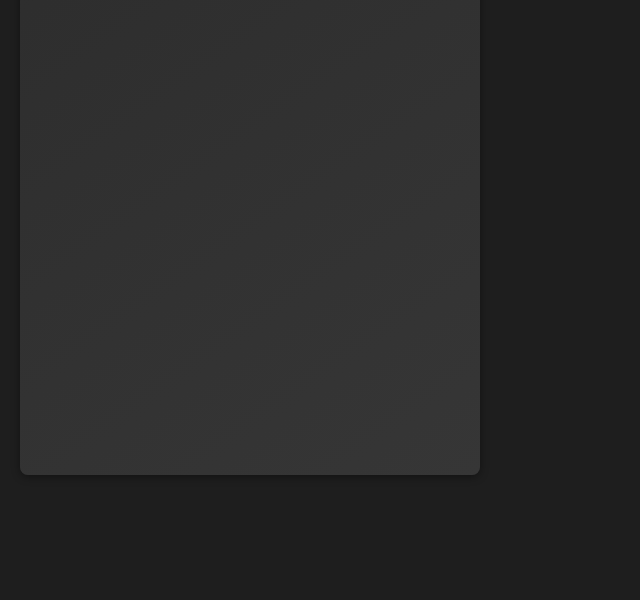
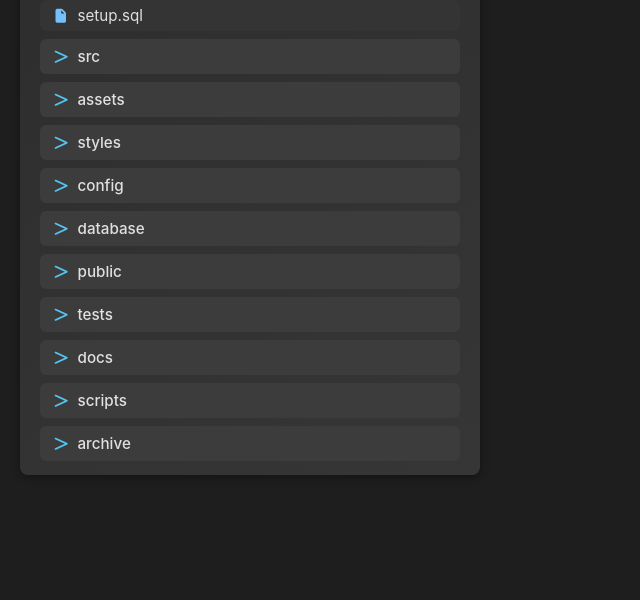
Before and after one commit to thanhvo-uparis/tree-folder, a plain HTML site: page index.html in a window 1280 px wide. Shown: the part 200-800 px from the top of the page, without its empty margins (0-640 px from the left). Drawn offline with Linux system fonts and the light colour scheme.

Commit message:
upload data for tree, bigger!

```diff
--- a/main.js
+++ b/main.js
@@ -1,4 +1,11 @@
 const tree = [
+  // === ROOT FILES ===
+  { type: 'file', name: 'index.html' },
+  { type: 'file', name: 'style.css' },
+  { type: 'file', name: 'app.js' },
+  { type: 'file', name: 'setup.sql' },
+
+  // === ROOT FOLDERS ===
   {
     type: 'folder',
     name: 'src',
@@ -7,14 +14,131 @@ const tree = [
         type: 'folder',
         name: 'components',
         children: [
-          { type: 'file', name: 'Header.js' },
-          { type: 'file', name: 'Footer.js' }
+          { type: 'file', name: 'Navbar.js' },
+          { type: 'file', name: 'Footer.js' },
+          { type: 'file', name: 'Sidebar.js' }
         ]
       },
-      { type: 'file', name: 'index.js' }
+      {
+        type: 'folder',
+        name: 'pages',
+        children: [
+          { type: 'file', name: 'Home.js' },
+          { type: 'file', name: 'About.js' }
+        ]
+      },
+      { type: 'file', name: 'App.js' },
+      { type: 'file', name: 'main.js' }
     ]
   },
-  { type: 'file', name: 'README.md' }
+  {
+    type: 'folder',
+    name: 'assets',
+    children: [
+      {
+        type: 'folder',
+        name: 'images',
+        children: [
+          { type: 'file', name: 'logo.png' },
+          { type: 'file', name: 'banner.jpg' }
+        ]
+      },
+      {
+        type: 'folder',
+        name: 'icons',
+        children: [
+          { type: 'file', name: 'home.svg' },
+          { type: 'file', name: 'user.svg' }
+        ]
+      },
+      { type: 'file', name: 'favicon.ico' }
+    ]
+  },
+  {
+    type: 'folder',
+    name: 'styles',
+    children: [
+      { type: 'file', name: 'reset.css' },
+      { type: 'file', name: 'global.css' },
+      { type: 'file', name: 'responsive.css' }
+    ]
+  },
+  {
+    type: 'folder',
+    name: 'config',
+    children: [
+      { type: 'file', name: 'env.local' },
+      { type: 'file', name: 'env.prod' },
+      { type: 'file', name: 'config.js' }
+    ]
+  },
+  {
+    type: 'folder',
+    name: 'database',
+    children: [
+      {
+        type: 'folder',
+        name: 'migrations',
+        children: [
+          { type: 'file', name: '001_init.sql' },
+          { type: 'file', name: '002_add_users.sql' }
+        ]
+      },
+      { type: 'file', name: 'schema.sql' },
+      { type: 'file', name: 'seed.sql' }
+    ]
+  },
+  {
+    type: 'folder',
+    name: 'public',
+    children: [
+      { type: 'file', name: 'robots.txt' },
+      { type: 'file', name: 'manifest.json' }
+    ]
+  },
+  {
+    type: 'folder',
+    name: 'tests',
+    children: [
+      {
+        type: 'folder',
+        name: 'unit',
+        children: [
+          { type: 'file', name: 'App.test.js' },
+          { type: 'file', name: 'Navbar.test.js' }
+        ]
+      },
+      {
+        type: 'folder',
+        name: 'integration',
+        children: [
+          { type: 'file', name: 'LoginFlow.test.js' }
+        ]
+      }
+    ]
+  },
+  {
+    type: 'folder',
+    name: 'docs',
+    children: [
+      { type: 'file', name: 'README.md' },
+      { type: 'file', name: 'CONTRIBUTING.md' },
+      { type: 'file', name: 'LICENSE' }
+    ]
+  },
+  {
+    type: 'folder',
+    name: 'scripts',
+    children: [
+      { type: 'file', name: 'build.sh' },
+      { type: 'file', name: 'deploy.sh' }
+    ]
+  },
+  {
+    type: 'folder',
+    name: 'archive',
+    children: [] // thư mục trống
+  }
 ];
 
 const container = document.querySelector("#tree-container");
--- a/styles.css
+++ b/styles.css
@@ -54,6 +54,10 @@ body {
     transform: translateY(0);
 }
 
+.folder-header:hover {
+    background: rgba(96, 165, 250, 0.15); /* Highlight mờ khi hover */
+}
+
 .file-type {
     display: flex;
     align-items: center;
@@ -63,6 +67,10 @@ body {
     background: #343434;
     color: #e0e0e0;
     font-size: 0.95em;
+}
+
+.file-type:hover {
+    background: rgba(96, 165, 250, 0.15); /* Highlight mờ khi hover */
 }
 
 .fa-solid, .fa-brands {
```
